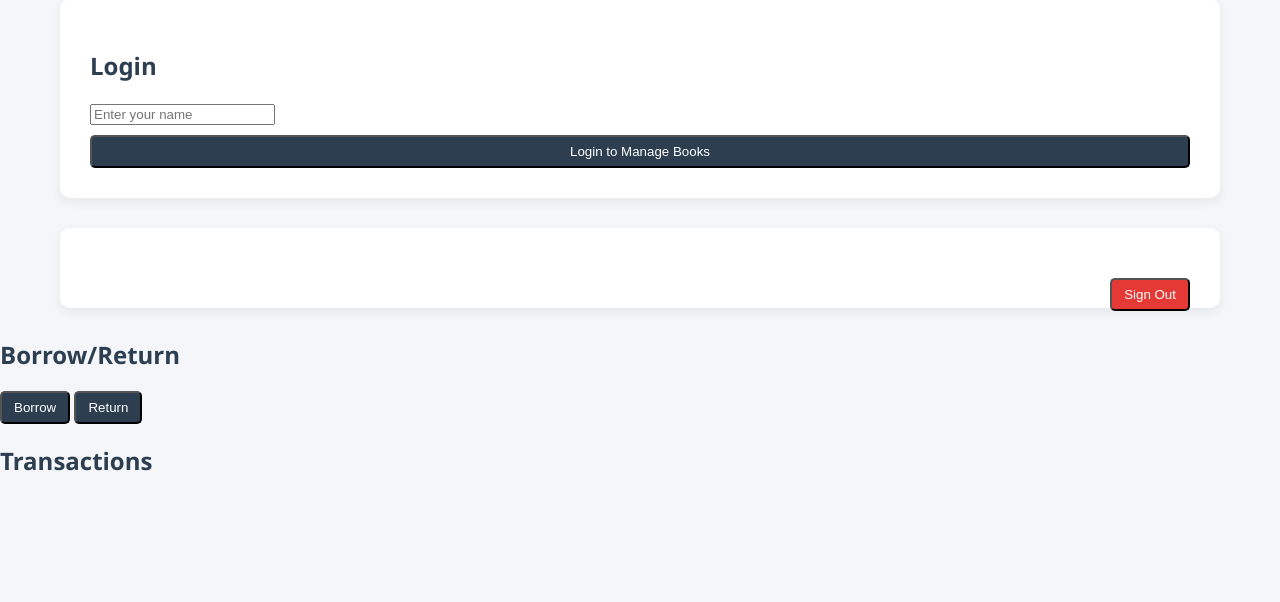
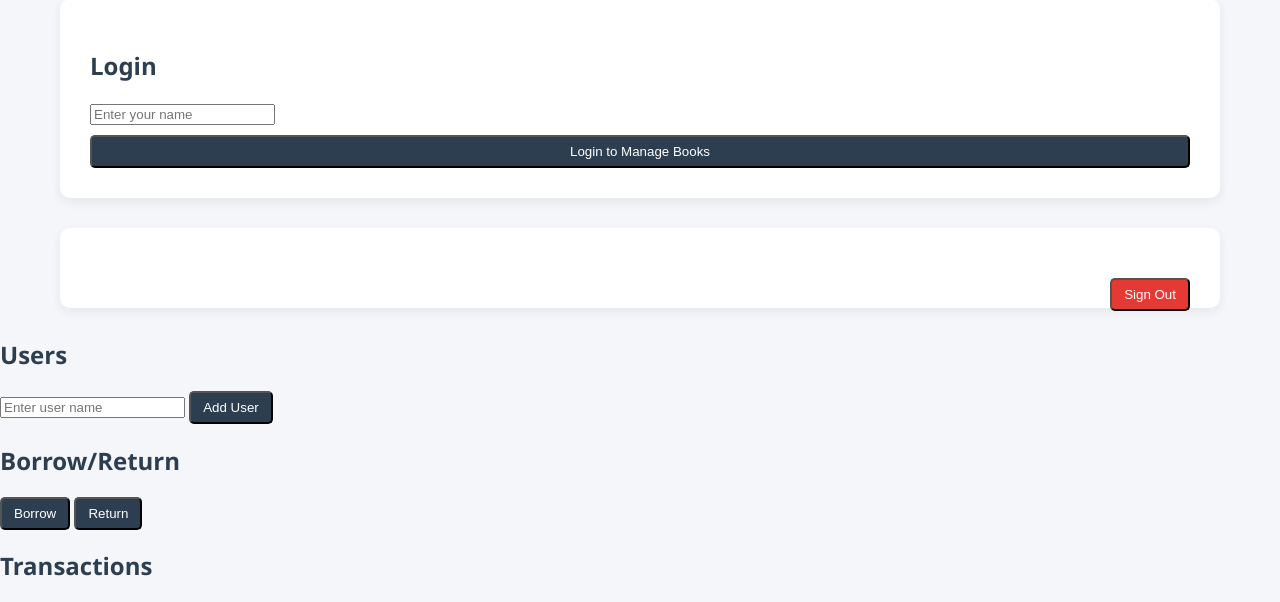
Before and after one commit to dishank-8888/mini-lirary--member-3, a Python web app: template template/index.html in a window 1280 px wide. Shown: the part 206-808 px from the top of the page. Before the commit the page ends 677 px from the top, so only its background shows below. Run offline with Jinja, Linux system fonts and the light colour scheme; the template is opened without the code that fills it, so the values that code supplies are empty.

Commit message:
Added my part of code

```diff
--- a/template/index.html
+++ b/template/index.html
@@ -106,8 +106,74 @@
     </div>
 </div>
 
-</body>
-</html>
+<!-- User Panel -->
+<div class="panel">
+    <h2>Users</h2>
+    <input type="text" id="userName" placeholder="Enter user name">
+    <button onclick="addUser()">Add User</button>
+    <ul id="userList"></ul>
+</div>
+<script>
+    // User Authentication
+async function loginUser() {
+    const name = document.getElementById('loginName').value.trim();
+    if (!name) return alert('Enter your name');
+    await fetch('/login', {
+        method: 'POST',
+        headers: {'Content-Type': 'application/json'},
+        body: JSON.stringify({name})
+    });
+    checkLogin();
+}
+
+async function logoutUser() {
+    await fetch('/logout', {method: 'POST'});
+    checkLogin();
+}
+
+async function checkLogin() {
+    const response = await fetch('/session');
+    const data = await response.json();
+    if (data.logged_in) {
+        document.getElementById('loginSection').style.display = 'none';
+        document.getElementById('mainSection').style.display = '';
+    } else {
+        document.getElementById('loginSection').style.display = '';
+        document.getElementById('mainSection').style.display = 'none';
+    }
+}
+// User Management
+async function addUser() {
+    const name = document.getElementById('userName').value.trim();
+    if (!name) return alert('Name required');
+
+
+
+    await fetch('/users', {
+        method: 'POST',
+        headers: {'Content-Type': 'application/json'},
+        body: JSON.stringify({name})
+    });
+    fetchUsers();
+}
+
+async function fetchUsers() {
+    const res = await fetch('/users');
+    const users = await res.json();
+    const userList = document.getElementById('userList');
+    userList.innerHTML = '';
+    users.forEach(u => {
+        // In fetchUsers():
+users.forEach(u => {
+    const li = document.createElement('li');
+    li.textContent = u.name;  // Safe text injection
+    userList.appendChild(li);
+});
+
+    });
+}
+
+</script>
 
 <!-- Borrow/Return Panel -->
 <div class="panel">
```
Also changed, not shown: app.py (+25 -0 lines).
